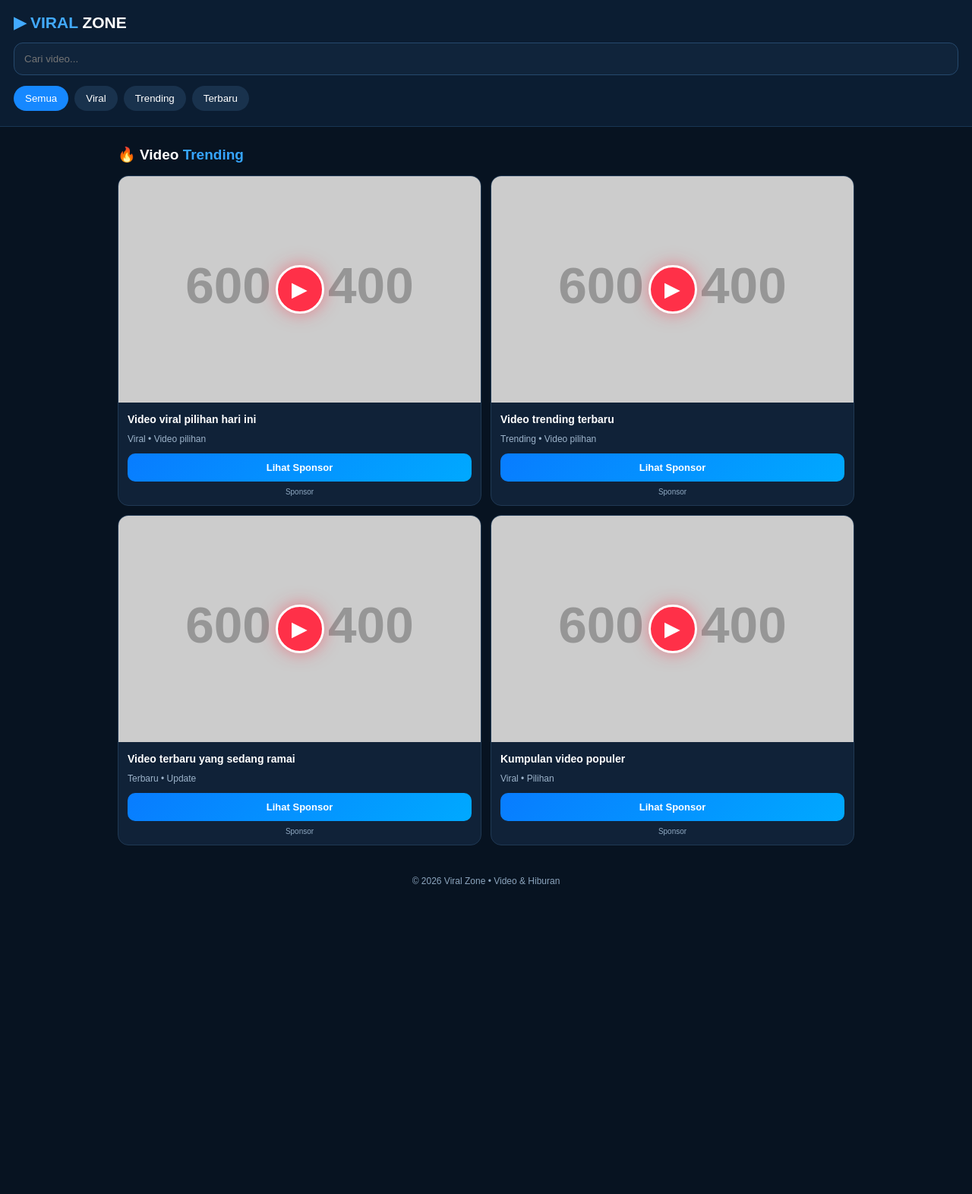
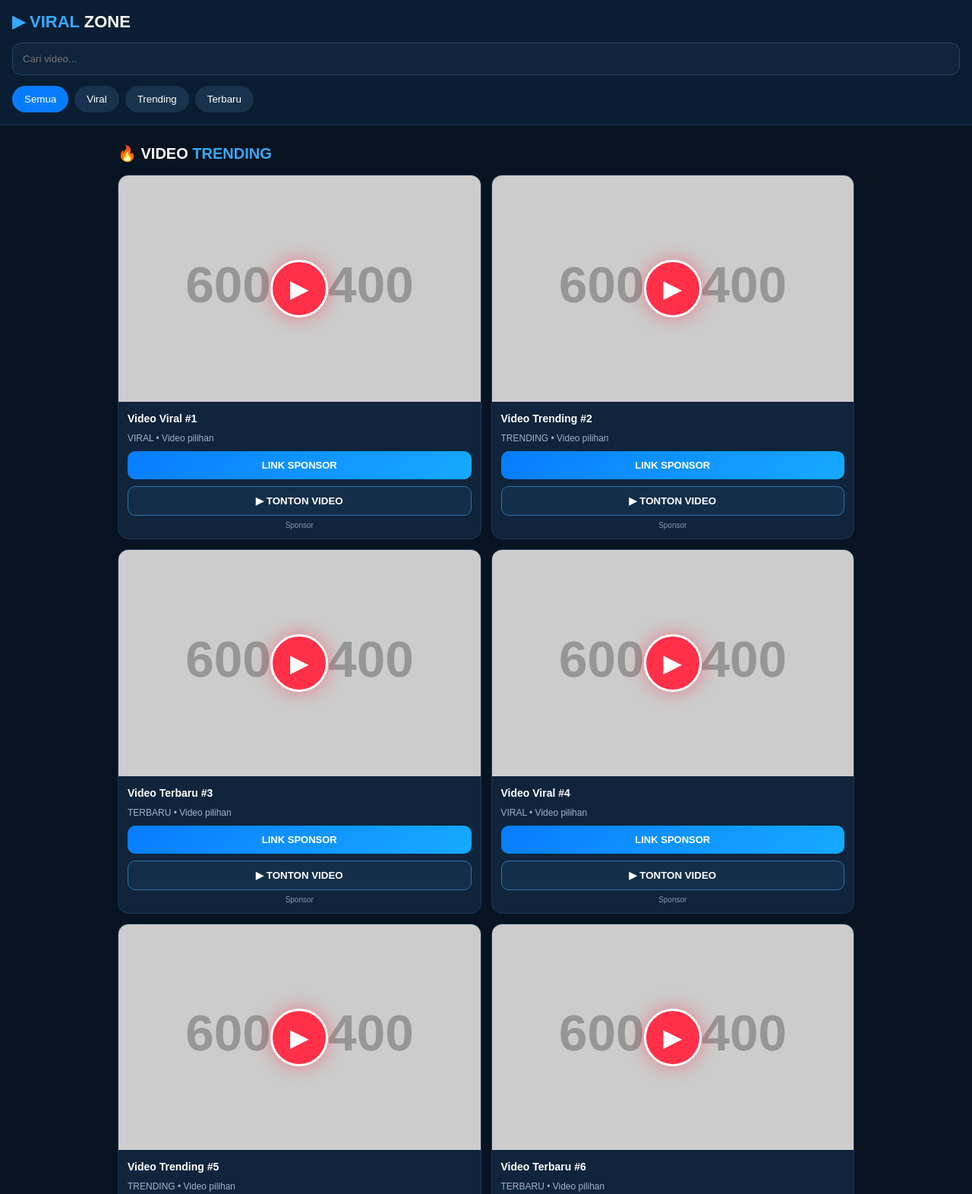
Before and after one commit to envio241/Nyered, a plain HTML site: page index.html in a window 1280 px wide. Shown: the top 1572 px of the page at 76% size. Before the commit the page ends 1192 px from the top, so only its background shows below. Drawn offline with Linux system fonts and the light colour scheme; placeholder pictures from the web are drawn by us.

Commit message:
Update index.html

```diff
--- a/index.html
+++ b/index.html
@@ -4,88 +4,76 @@
 <head>
 <meta charset="UTF-8">
 <meta name="viewport" content="width=device-width, initial-scale=1">
-<meta name="theme-color" content="#07182f">
-<meta name="description" content="Kumpulan video populer dan video trending terbaru">
-<title>Viral Zone - Video Trending</title>
+<meta name="theme-color" content="#071321">
+<meta name="description" content="Video viral dan trending terbaru">
+<title>Viral Zone - Trending Video</title>
 
 <style>
 :root{
   --bg:#071321;
-  --card:#102238;
-  --blue:#1688ff;
-  --light:#47b5ff;
-  --text:#ffffff;
-  --muted:#9db4cb;
+  --card:#10243b;
+  --blue:#087cff;
+  --red:#ff3048;
+  --text:#fff;
+  --muted:#9cb4ce;
 }
 
-*{
-  box-sizing:border-box;
-}
+*{box-sizing:border-box}
 
 body{
   margin:0;
-  font-family:Arial,sans-serif;
   background:var(--bg);
   color:var(--text);
+  font-family:Arial,sans-serif;
 }
 
 header{
-  padding:18px;
-  background:#0b1d32;
-  border-bottom:1px solid #183654;
   position:sticky;
   top:0;
-  z-index:10;
+  z-index:20;
+  padding:16px;
+  background:#0b1d32;
+  border-bottom:1px solid #1a3654;
 }
 
 .logo{
-  font-size:21px;
+  font-size:22px;
   font-weight:bold;
-  color:#42aaff;
+  color:#35aaff;
 }
 
-.logo span{
-  color:white;
-}
+.logo span{color:white}
 
-.search{
-  margin-top:14px;
-}
+.search{margin-top:14px}
 
 .search input{
   width:100%;
   padding:13px;
-  border:1px solid #26496d;
   border-radius:12px;
+  border:1px solid #24476a;
   background:#10243b;
   color:white;
   outline:none;
-}
-
-.search input:focus{
-  border-color:var(--blue);
 }
 
 .categories{
   display:flex;
   gap:8px;
   overflow:auto;
-  padding:14px 0 2px;
+  padding-top:14px;
 }
 
 .categories button{
-  border:none;
-  padding:9px 15px;
+  border:0;
   border-radius:20px;
+  padding:10px 16px;
+  color:white;
   background:#19324d;
-  color:white;
   white-space:nowrap;
   cursor:pointer;
 }
 
-.categories button.active{
-  background:var(--blue);
-}
+.categories button.active{background:var(--blue)}
 
 .container{
   max-width:1000px;
@@ -94,23 +82,21 @@ header{
 }
 
 .heading{
-  font-size:19px;
+  font-size:20px;
   margin:10px 0 16px;
 }
 
-.heading span{
-  color:#36a5ff;
-}
+.heading span{color:#35aaff}
 
 .grid{
   display:grid;
   grid-template-columns:repeat(2,minmax(0,1fr));
-  gap:12px;
+  gap:13px;
 }
 
 .card{
   background:var(--card);
-  border:1px solid #203954;
+  border:1px solid #1c3856;
   border-radius:14px;
   overflow:hidden;
 }
@@ -118,8 +104,7 @@ header{
 .thumb{
   position:relative;
   aspect-ratio:16/10;
-  background:#122b45;
-  overflow:hidden;
+  background:#102b46;
 }
 
 .thumb img{
@@ -129,36 +114,35 @@ header{
   display:block;
 }
 
+/* PLAY MERAH - DIRECT LINK */
 .play{
   position:absolute;
   top:50%;
   left:50%;
   transform:translate(-50%,-50%);
-  width:64px;
-  height:64px;
+  width:76px;
+  height:76px;
   border-radius:50%;
-  background:#ff3048;
   border:3px solid white;
+  background:var(--red);
   color:white;
-  font-size:27px;
+  font-size:32px;
+  display:flex;
+  align-items:center;
+  justify-content:center;
   cursor:pointer;
-  display:flex;
-  justify-content:center;
-  align-items:center;
-  box-shadow:0 0 22px rgba(255,48,72,.5);
+  box-shadow:0 0 25px rgba(255,48,72,.5);
 }
 
 .play:active{
-  transform:translate(-50%,-50%) scale(.92);
+  transform:translate(-50%,-50%) scale(.93);
 }
 
-.info{
-  padding:12px;
-}
+.info{padding:12px}
 
 .info h3{
+  margin:0 0 8px;
   font-size:14px;
-  margin:0 0 8px;
   line-height:1.5;
 }
 
@@ -169,42 +153,90 @@ header{
 
 .sponsor{
   display:block;
-  text-align:center;
-  margin-top:12px;
+  margin-top:10px;
   padding:11px;
   border-radius:10px;
+  text-align:center;
+  background:linear-gradient(135deg,#087cff,#16aaff);
+  color:white;
   text-decoration:none;
+  font-weight:bold;
+  font-size:13px;
+}
+
+/* TOMBOL TONTON VIDEO */
+.watch{
+  width:100%;
+  margin-top:9px;
+  padding:11px;
+  border:1px solid #2874ad;
+  border-radius:10px;
+  background:#132e49;
   color:white;
-  background:linear-gradient(135deg,#087cff,#00a9ff);
-  font-size:13px;
   font-weight:bold;
+  cursor:pointer;
 }
 
 .ad-label{
+  text-align:center;
+  color:#829ab3;
   font-size:10px;
-  color:#90aac3;
-  text-align:center;
-  margin-top:8px;
+  margin-top:7px;
 }
 
 .empty{
   display:none;
   text-align:center;
-  color:#a8bdd2;
-  padding:30px 10px;
+  padding:30px;
+  color:#9db4cb;
+}
+
+/* VIDEO PLAYER */
+#videoModal{
+  display:none;
+  position:fixed;
+  inset:0;
+  z-index:9999;
+  background:rgba(0,0,0,.96);
+  align-items:center;
+  justify-content:center;
+  padding:15px;
+}
+
+.modalBox{
+  width:100%;
+  max-width:850px;
+}
+
+.closeVideo{
+  display:block;
+  margin:0 0 12px auto;
+  background:#ff3048;
+  color:white;
+  border:0;
+  border-radius:10px;
+  padding:11px 18px;
+  font-size:16px;
+  cursor:pointer;
+}
+
+#videoPlayer{
+  width:100%;
+  max-height:80vh;
+  display:block;
+  background:#000;
+  border-radius:12px;
 }
 
 footer{
   text-align:center;
-  color:#8ca5be;
+  padding:25px 10px;
+  color:#8da7c0;
   font-size:12px;
-  padding:25px 10px;
 }
 
 @media(max-width:380px){
-  .grid{
-    grid-template-columns:1fr;
-  }
+  .grid{grid-template-columns:1fr}
 }
 </style>
 </head>
@@ -215,7 +247,7 @@ footer{
   <div class="logo">▶ VIRAL <span>ZONE</span></div>
 
   <div class="search">
-    <input type="search" id="search" placeholder="Cari video...">
+    <input id="search" type="search" placeholder="Cari video...">
   </div>
 
   <div class="categories">
@@ -227,157 +259,322 @@ footer{
 </header>
 
 <main class="container">
-  <h2 class="heading">🔥 Video <span>Trending</span></h2>
 
-  <div class="grid" id="videoGrid">
+  <h2 class="heading">🔥 VIDEO <span>TRENDING</span></h2>
 
-    <!-- VIDEO 1 -->
-    <article class="card" data-category="viral">
-      <div class="thumb">
-        <img src="https://placehold.co/600x400/102b49/ffffff?text=VIDEO+1"
-             alt="Thumbnail video 1">
-        <button class="play" aria-label="Putar video">▶</button>
-      </div>
-      <div class="info">
-        <h3>Video viral pilihan hari ini</h3>
-        <div class="meta">Viral • Video pilihan</div>
-        <a class="sponsor" href="https://LINK-DIRECT-MONETAG-KAMU"
-           target="_blank" rel="noopener noreferrer">
-          Lihat Sponsor
-        </a>
-        <div class="ad-label">Sponsor</div>
-      </div>
-    </article>
-
-    <!-- VIDEO 2 -->
-    <article class="card" data-category="trending">
-      <div class="thumb">
-        <img src="https://placehold.co/600x400/12385c/ffffff?text=VIDEO+2"
-             alt="Thumbnail video 2">
-        <button class="play" aria-label="Putar video">▶</button>
-      </div>
-      <div class="info">
-        <h3>Video trending terbaru</h3>
-        <div class="meta">Trending • Video pilihan</div>
-        <a class="sponsor" href="https://LINK-DIRECT-MONETAG-KAMU"
-           target="_blank" rel="noopener noreferrer">
-          Lihat Sponsor
-        </a>
-        <div class="ad-label">Sponsor</div>
-      </div>
-    </article>
-
-    <!-- VIDEO 3 -->
-    <article class="card" data-category="terbaru">
-      <div class="thumb">
-        <img src="https://placehold.co/600x400/16446c/ffffff?text=VIDEO+3"
-             alt="Thumbnail video 3">
-        <button class="play" aria-label="Putar video">▶</button>
-      </div>
-      <div class="info">
-        <h3>Video terbaru yang sedang ramai</h3>
-        <div class="meta">Terbaru • Update</div>
-        <a class="sponsor" href="https://LINK-DIRECT-MONETAG-KAMU"
-           target="_blank" rel="noopener noreferrer">
-          Lihat Sponsor
-        </a>
-        <div class="ad-label">Sponsor</div>
-      </div>
-    </article>
-
-    <!-- VIDEO 4 -->
-    <article class="card" data-category="viral">
-      <div class="thumb">
-        <img src="https://placehold.co/600x400/174c78/ffffff?text=VIDEO+4"
-             alt="Thumbnail video 4">
-        <button class="play" aria-label="Putar video">▶</button>
-      </div>
-      <div class="info">
-        <h3>Kumpulan video populer</h3>
-        <div class="meta">Viral • Pilihan</div>
-        <a class="sponsor" href="https://LINK-DIRECT-MONETAG-KAMU"
-           target="_blank" rel="noopener noreferrer">
-          Lihat Sponsor
-        </a>
-        <div class="ad-label">Sponsor</div>
-      </div>
-    </article>
-
-  </div>
+  <div class="grid" id="videoGrid"></div>
 
   <div class="empty" id="empty">
     Video tidak ditemukan.
   </div>
+
 </main>
 
+<!-- POPUP VIDEO -->
+<div id="videoModal">
+  <div class="modalBox">
+
+    <button class="closeVideo" id="closeVideo">
+      ✕ TUTUP VIDEO
+    </button>
+
+    <video id="videoPlayer"
+      controls
+      playsinline
+      preload="metadata">
+    </video>
+
+  </div>
+</div>
+
 <footer>
-  © 2026 Viral Zone • Video & Hiburan
+  © 2026 Viral Zone • Video Trending
 </footer>
 
 <script>
-// ==================================
-// PENGATUR VIDEO DAN FILTER
-// ==================================
 
-const cards = document.querySelectorAll(".card");
-const searchInput = document.getElementById("search");
+// ==========================================
+// LINK MONETAG
+// GANTI DENGAN DIRECT LINK MONETAG KAMU
+// ==========================================
+
+const MONETAG_LINK = "https://LINK-DIRECT-MONETAG-KAMU";
+
+
+// ==========================================
+// DATA VIDEO
+// GANTI THUMBNAIL DAN LINK VIDEO MP4
+// ==========================================
+
+const videos = [
+
+  {
+    title:"Video Viral #1",
+    category:"viral",
+    thumbnail:"https://placehold.co/600x400/10345a/ffffff?text=VIDEO+1",
+    video:"https://www.w3schools.com/html/mov_bbb.mp4"
+  },
+
+  {
+    title:"Video Trending #2",
+    category:"trending",
+    thumbnail:"https://placehold.co/600x400/12436e/ffffff?text=VIDEO+2",
+    video:"https://www.w3schools.com/html/mov_bbb.mp4"
+  },
+
+  {
+    title:"Video Terbaru #3",
+    category:"terbaru",
+    thumbnail:"https://placehold.co/600x400/165080/ffffff?text=VIDEO+3",
+    video:"https://www.w3schools.com/html/mov_bbb.mp4"
+  },
+
+  {
+    title:"Video Viral #4",
+    category:"viral",
+    thumbnail:"https://placehold.co/600x400/165b90/ffffff?text=VIDEO+4",
+    video:"https://www.w3schools.com/html/mov_bbb.mp4"
+  },
+
+  {
+    title:"Video Trending #5",
+    category:"trending",
+    thumbnail:"https://placehold.co/600x400/146ba0/ffffff?text=VIDEO+5",
+    video:"https://www.w3schools.com/html/mov_bbb.mp4"
+  },
+
+  {
+    title:"Video Terbaru #6",
+    category:"terbaru",
+    thumbnail:"https://placehold.co/600x400/167ab5/ffffff?text=VIDEO+6",
+    video:"https://www.w3schools.com/html/mov_bbb.mp4"
+  },
+
+  {
+    title:"Video Viral #7",
+    category:"viral",
+    thumbnail:"https://placehold.co/600x400/158bc8/ffffff?text=VIDEO+7",
+    video:"https://www.w3schools.com/html/mov_bbb.mp4"
+  },
+
+  {
+    title:"Video Trending #8",
+    category:"trending",
+    thumbnail:"https://placehold.co/600x400/1199df/ffffff?text=VIDEO+8",
+    video:"https://www.w3schools.com/html/mov_bbb.mp4"
+  },
+
+  {
+    title:"Video Terbaru #9",
+    category:"terbaru",
+    thumbnail:"https://placehold.co/600x400/18a5e8/ffffff?text=VIDEO+9",
+    video:"https://www.w3schools.com/html/mov_bbb.mp4"
+  },
+
+  {
+    title:"Video Viral #10",
+    category:"viral",
+    thumbnail:"https://placehold.co/600x400/1bb6f5/ffffff?text=VIDEO+10",
+    video:"https://www.w3schools.com/html/mov_bbb.mp4"
+  }
+
+];
+
+
+// ==========================================
+// MEMBUAT KARTU VIDEO
+// ==========================================
+
+const grid = document.getElementById("videoGrid");
+
+videos.forEach(video => {
+
+  const card = document.createElement("article");
+
+  card.className = "card";
+  card.dataset.category = video.category;
+
+  card.innerHTML = `
+    <div class="thumb">
+
+      <img src="${video.thumbnail}"
+           loading="lazy"
+           alt="${video.title}">
+
+      <button class="play"
+        aria-label="Sponsor">
+        ▶
+      </button>
+
+    </div>
+
+    <div class="info">
+
+      <h3>${video.title}</h3>
+
+      <div class="meta">
+        ${video.category.toUpperCase()} • Video pilihan
+      </div>
+
+      <a class="sponsor"
+         href="${MONETAG_LINK}"
+         target="_blank"
+         rel="noopener noreferrer">
+         LINK SPONSOR
+      </a>
+
+      <button class="watch">
+        ▶ TONTON VIDEO
+      </button>
+
+      <div class="ad-label">
+        Sponsor
+      </div>
+
+    </div>
+  `;
+
+  // ========================================
+  // PLAY MERAH = DIRECT LINK MONETAG
+  // ========================================
+
+  const playButton = card.querySelector(".play");
+
+  playButton.addEventListener("click", () => {
+
+    if(!MONETAG_LINK || MONETAG_LINK.includes("LINK-DIRECT")){
+      alert("Masukkan link Monetag terlebih dahulu.");
+      return;
+    }
+
+    window.open(
+      MONETAG_LINK,
+      "_blank",
+      "noopener,noreferrer"
+    );
+
+  });
+
+  // ========================================
+  // TONTON VIDEO = VIDEO ASLI
+  // ========================================
+
+  const watchButton = card.querySelector(".watch");
+
+  watchButton.addEventListener("click", () => {
+    openVideo(video.video);
+  });
+
+  grid.appendChild(card);
+
+});
+
+
+// ==========================================
+// PLAYER VIDEO
+// ==========================================
+
+const videoModal = document.getElementById("videoModal");
+const videoPlayer = document.getElementById("videoPlayer");
+const closeVideo = document.getElementById("closeVideo");
+
+function openVideo(url){
+
+  videoPlayer.pause();
+  videoPlayer.src = url;
+
+  videoModal.style.display = "flex";
+
+  videoPlayer.load();
+
+  videoPlayer.play().catch(() => {});
+
+}
+
+function stopVideo(){
+
+  videoPlayer.pause();
+  videoPlayer.removeAttribute("src");
+  videoPlayer.load();
+
+  videoModal.style.display = "none";
+
+}
+
+closeVideo.addEventListener("click",stopVideo);
+
+videoModal.addEventListener("click",event => {
+
+  if(event.target === videoModal){
+    stopVideo();
+  }
+
+});
+
+
+// ==========================================
+// PENCARIAN
+// ==========================================
+
+const search = document.getElementById("search");
 const categoryButtons = document.querySelectorAll(".categories button");
-const emptyMessage = document.getElementById("empty");
+const empty = document.getElementById("empty");
 
 let selectedCategory = "all";
 
 function filterVideos(){
-  const keyword = searchInput.value.toLowerCase();
-  let visible = 0;
 
-  cards.forEach(card => {
+  const keyword = search.value.toLowerCase();
+  let count = 0;
+
+  document.querySelectorAll(".card").forEach(card => {
+
+    const title = card.querySelector("h3").textContent.toLowerCase();
     const category = card.dataset.category;
-    const text = card.innerText.toLowerCase();
 
     const categoryMatch =
       selectedCategory === "all" ||
       category === selectedCategory;
 
-    const searchMatch = text.includes(keyword);
+    const searchMatch = title.includes(keyword);
 
-    const show = categoryMatch && searchMatch;
+    const visible = categoryMatch && searchMatch;
 
-    card.style.display = show ? "" : "none";
+    card.style.display = visible ? "" : "none";
 
-    if(show) visible++;
+    if(visible) count++;
+
   });
 
-  emptyMessage.style.display = visible ? "none" : "block";
+  empty.style.display = count ? "none" : "block";
+
 }
 
+search.addEventListener("input",filterVideos);
+
+
+// ==========================================
+// FILTER KATEGORI
+// ==========================================
+
 categoryButtons.forEach(button => {
-  button.addEventListener("click", () => {
-    categoryButtons.forEach(btn => btn.classList.remove("active"));
+
+  button.addEventListener("click",() => {
+
+    categoryButtons.forEach(btn => {
+      btn.classList.remove("active");
+    });
+
     button.classList.add("active");
 
     selectedCategory = button.dataset.category;
+
     filterVideos();
+
   });
+
 });
 
-searchInput.addEventListener("input", filterVideos);
-
-
-// ==================================
-// TOMBOL PLAY
-// ==================================
-
-// Klik play untuk membuka video.
-// Ganti URL video di bagian ini dengan video milikmu.
-
-document.querySelectorAll(".play").forEach(button => {
-  button.addEventListener("click", () => {
-    const card = button.closest(".card");
-    const title = card.querySelector("h3").textContent;
-
-    alert("Tambahkan URL video asli untuk: " + title);
-  });
-});
 </script>
 
 </body>
```
